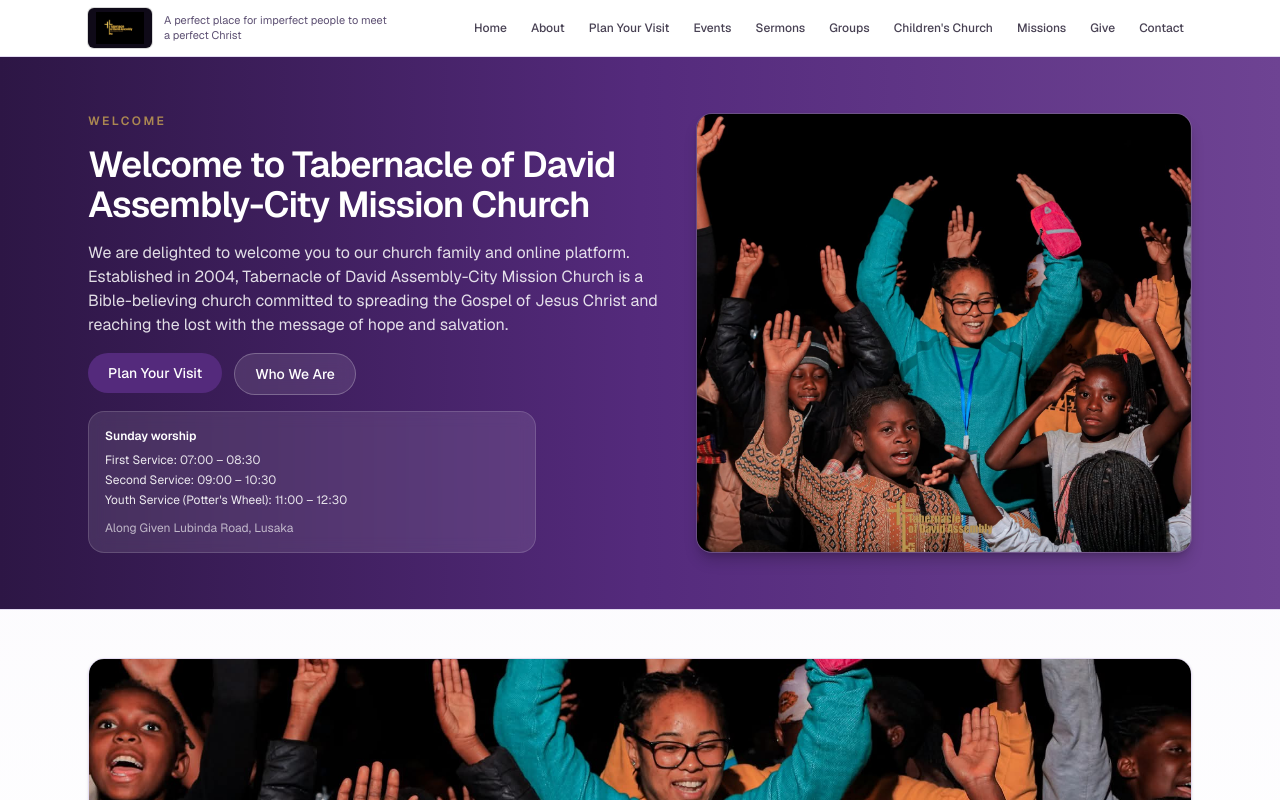
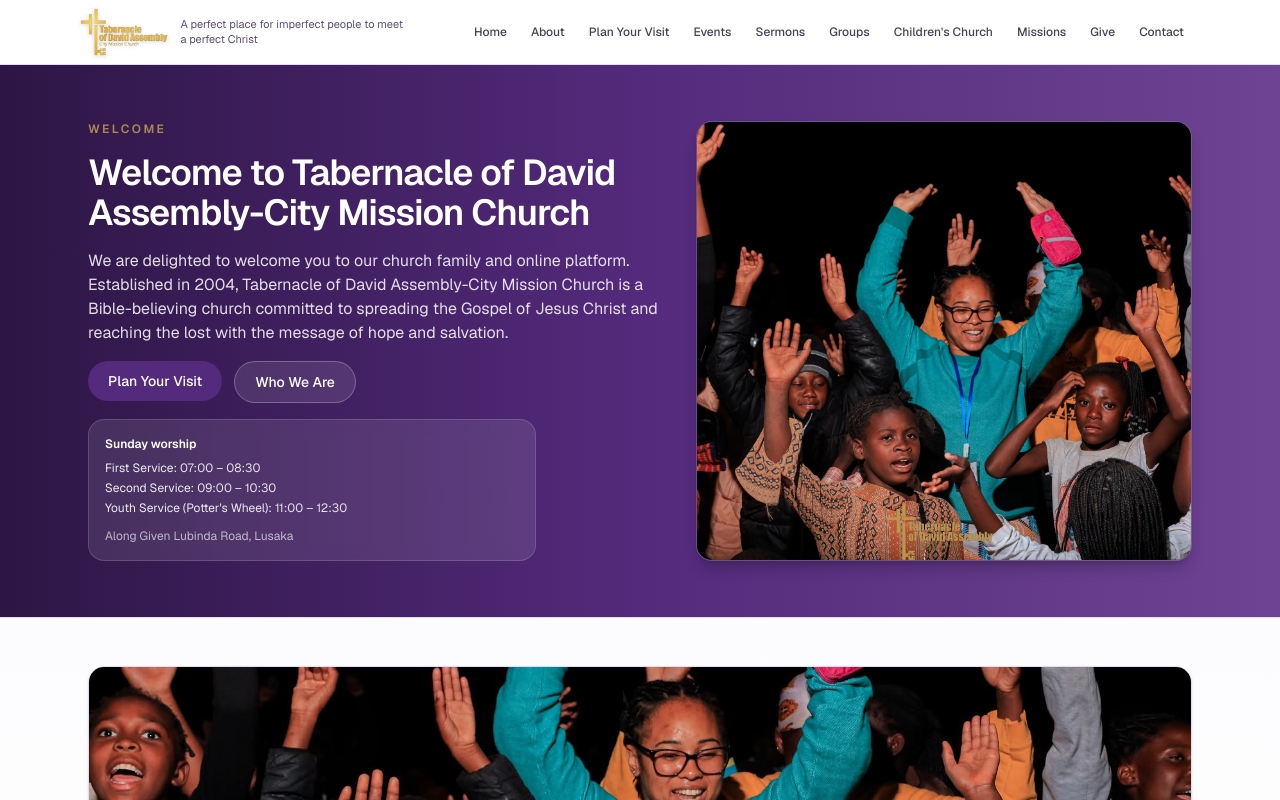
Before and after one commit to D-nicole62/church-app, a Next.js app: page / in a window 1280 px wide. Shown: the top 800 px of the page. Built offline with nearby package versions, Linux system fonts and the light colour scheme; no server answers.

Commit message:
logo changes

```diff
--- a/package.json
+++ b/package.json
@@ -12,7 +12,8 @@
     "@supabase/supabase-js": "^2.99.2",
     "next": "16.1.7",
     "react": "19.2.3",
-    "react-dom": "19.2.3"
+    "react-dom": "19.2.3",
+    "sharp": "^0.34.5"
   },
   "devDependencies": {
     "@tailwindcss/postcss": "^4",
--- a/src/app/about/page.tsx
+++ b/src/app/about/page.tsx
@@ -7,6 +7,7 @@ import {
   CHURCH_NAME,
   LAUNCHED_DATE,
   MISSION,
+  SENIOR_PASTOR,
   VISION,
   WHO_WE_ARE,
 } from "@/lib/site";
@@ -42,6 +43,13 @@ export default function AboutPage() {
         <p className="mt-4 text-xs text-muted-foreground">
           Officially launched on {LAUNCHED_DATE}.
         </p>
+        <div className="mt-5 border-t border-border pt-4">
+          <p className="text-sm font-semibold text-foreground">
+            {SENIOR_PASTOR.name}
+          </p>
+          <p className="text-xs text-muted-foreground">{SENIOR_PASTOR.title}</p>
+          <p className="text-xs text-muted-foreground">{CHURCH_NAME}</p>
+        </div>
       </Card>
 
       <div className="grid gap-6 md:grid-cols-2">
--- a/src/app/layout.tsx
+++ b/src/app/layout.tsx
@@ -17,8 +17,8 @@ export const metadata: Metadata = {
   title: CHURCH_NAME,
   description: SITE_DESCRIPTION,
   icons: {
-    icon: "/tod-logo.png",
-    apple: "/tod-logo.png",
+    icon: "/tod-logo-transparent.png",
+    apple: "/tod-logo-transparent.png",
   },
 };
 
--- a/src/app/page.tsx
+++ b/src/app/page.tsx
@@ -89,7 +89,6 @@ export default function Home() {
             <p className="text-xs text-muted-foreground">
               {SENIOR_PASTOR.title}
             </p>
-            <p className="text-xs text-muted-foreground">{CHURCH_NAME}</p>
           </div>
         </div>
       </section>
--- a/src/components/layout/ChurchLogo.tsx
+++ b/src/components/layout/ChurchLogo.tsx
@@ -20,20 +20,19 @@ export function ChurchLogo({
   return (
     <span
       className={cn(
-        "inline-flex shrink-0 items-center justify-center rounded-md bg-[#0f0a18] ring-1 ring-black/15",
-        isHeader ? "px-2 py-1" : "px-1.5 py-1",
+        "inline-flex shrink-0 items-center justify-center",
         className,
       )}
     >
       <Image
-        src="/tod-logo.png"
+        src="/tod-logo-transparent.png"
         alt={isHeader ? LOGO_ALT : ""}
-        width={320}
-        height={72}
+        width={520}
+        height={120}
         priority={priority}
         className={cn(
-          "w-auto object-contain object-center",
-          isHeader ? "h-7 sm:h-8" : "h-6 sm:h-7",
+          "w-auto object-contain object-center drop-shadow-[0_1px_2px_rgba(0,0,0,0.18)]",
+          isHeader ? "h-11 sm:h-12" : "h-9 sm:h-10",
         )}
       />
     </span>
--- a/src/components/layout/PageShell.tsx
+++ b/src/components/layout/PageShell.tsx
@@ -32,12 +32,12 @@ export function PageShell({ hero, className, children }: PageShellProps) {
   return (
     <div className="min-h-screen bg-gradient-to-b from-background via-card to-muted text-foreground">
       <header className="border-b border-border bg-card/95 backdrop-blur-sm">
-        <div className="mx-auto flex max-w-6xl items-center justify-between gap-3 px-4 py-2 sm:px-6">
+        <div className="mx-auto flex max-w-6xl items-center justify-between gap-3 px-1 py-2 sm:px-6">
           <Link
             href="/"
-            className="flex min-w-0 items-center gap-2.5 rounded-lg outline-none ring-offset-2 ring-offset-background focus-visible:ring-2 focus-visible:ring-ring sm:gap-3"
+            className="flex min-w-0 items-center gap-1 rounded-lg outline-none ring-offset-2 ring-offset-background focus-visible:ring-2 focus-visible:ring-ring sm:gap-3"
           >
-            <ChurchLogo variant="header" priority />
+            <ChurchLogo variant="header" priority className="-ml-4 sm:-ml-2" />
             <span className="hidden max-w-[14rem] text-[11px] leading-snug text-muted-foreground xl:inline">
               A perfect place for imperfect people to meet a perfect Christ
             </span>
@@ -74,10 +74,10 @@ export function PageShell({ hero, className, children }: PageShellProps) {
       </main>
 
       <footer className="border-t border-border bg-card py-8 text-xs text-muted-foreground">
-        <div className="mx-auto flex max-w-6xl flex-col gap-6 px-4 sm:px-6">
+        <div className="mx-auto flex max-w-6xl flex-col gap-6 px-1 sm:px-6">
           <div className="flex flex-col items-start justify-between gap-4 sm:flex-row sm:items-center">
             <div className="flex items-center gap-2.5">
-              <ChurchLogo variant="footer" />
+              <ChurchLogo variant="footer" className="-ml-4 sm:-ml-2" />
               <p className="max-w-[11rem] text-[11px] font-medium leading-snug text-foreground sm:max-w-xs sm:text-xs">
                 {CHURCH_NAME}
               </p>
```
Also changed, not shown: public/tod-logo-transparent.png (added), 1 other file (tests, documents, lock files or other folders).
